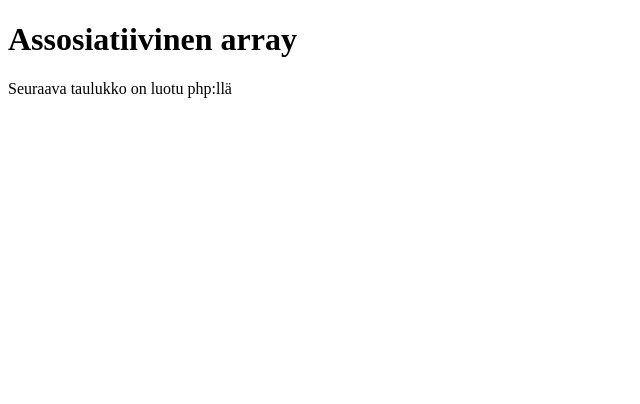
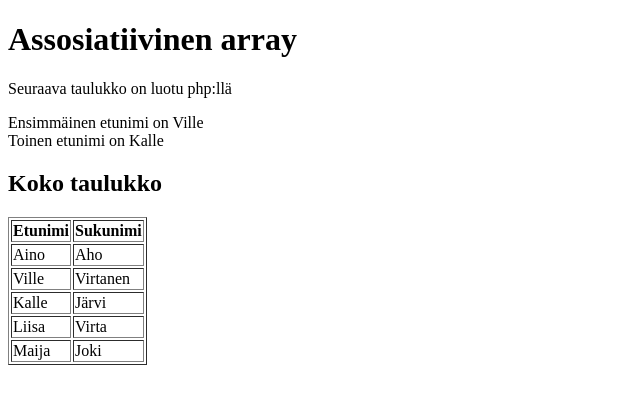
Before and after one commit to tommiha/har1, a PHP site: page /eka.php in a window 1280 px wide. Shown: the top 404 px of the page, without its empty margins (0-640 px from the left). Run offline with PHP 8.4, Linux system fonts and the light colour scheme.

Commit message:
HTML-taulukko

```diff
--- a/eka.php
+++ b/eka.php
@@ -16,9 +16,21 @@
       array("Etunimi"=>'Liisa',"Sukunimi"=>'Virta'),
       array("Etunimi"=>'Maija',"Sukunimi"=>'Joki')
     );
-    foreach ($nimet as $rivi => $value) {
-      echo $rivi['Etunimi'];
-    }
-     ?>
+    //print_r tulostaa koko taulukon
+    //print_r($nimet);
+    //ensimmäinen Etunimi
+    echo 'Ensimmäinen etunimi on '.$nimet[0]['Etunimi'].'<br>';
+    echo 'Toinen etunimi on '.$nimet[1]['Etunimi'].'<br>';
+    ?>
+    <h2>Koko taulukko</h2>
+    <table border="1">
+      <tr><th>Etunimi</th><th>Sukunimi</th></tr>
+      <tr><td>Aino</td><td>Aho</td></tr>
+      <?php
+      foreach ($nimet as $rivi) {
+        echo '<tr><td>'.$rivi['Etunimi'].'</td><td>'.$rivi['Sukunimi'].'</td></tr>';
+      }
+       ?>
+    </table>
   </body>
 </html>
```
